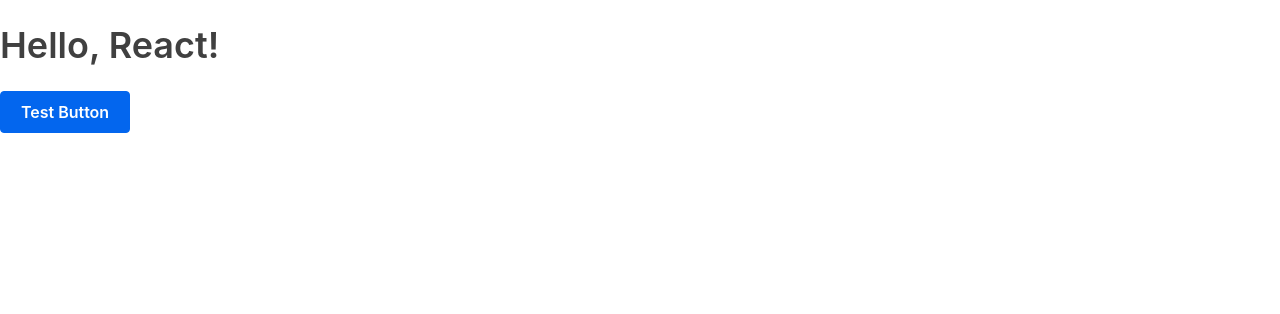
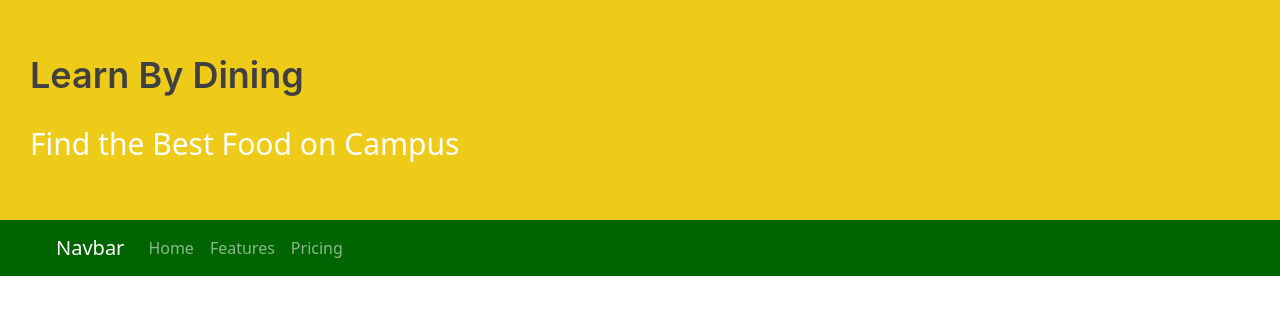
Before and after one commit to domdavidson251/307, a React (Create React App) app in the folder frontend/: page / in a window 1280 px wide. Shown: the top 314 px of the page. Built offline with nearby package versions, Linux system fonts and the light colour scheme.

Commit message:
experimenting w bootstrap

```diff
--- a/frontend/src/App.js
+++ b/frontend/src/App.js
@@ -1,14 +1,37 @@
 import React, {useState, useEffect} from 'react';
+import "./assets/css/style.css"
 import axios from 'axios';
 import Button from 'react-bootstrap/Button';
+import Container from 'react-bootstrap/Container';
+import Nav from 'react-bootstrap/Nav';
+import Navbar from 'react-bootstrap/Navbar';
 import 'bootstrap/dist/css/bootstrap.min.css';
+
 
 function App() {
     return (
-      <div>
+      /*<div>
          <h1>Hello, React!</h1>
          <Button>Test Button</Button>
       </div>
+      */
+      <>
+      <div class="header">
+        <h1>Learn By Dining</h1>
+        <p>Find the Best Food on Campus</p>
+      </div>
+
+      <Navbar className="color-nav" variant="dark">
+        <Container>
+          <Navbar.Brand href="#home">Navbar</Navbar.Brand>
+          <Nav className="me-auto">
+            <Nav.Link href="#home">Home</Nav.Link>
+            <Nav.Link href="#features">Features</Nav.Link>
+            <Nav.Link href="#pricing">Pricing</Nav.Link>
+          </Nav>
+        </Container>
+      </Navbar>
+    </>
     );
 }
 
--- /dev/null
+++ b/frontend/src/assets/css/style.css
@@ -0,0 +1,11 @@
+.color-nav{
+    background-color: darkgreen;
+}
+
+.header {
+    padding: 30px;
+    text-align: left;
+    background: #eeca19;
+    color: white;
+    font-size: 30px;
+  }
```
